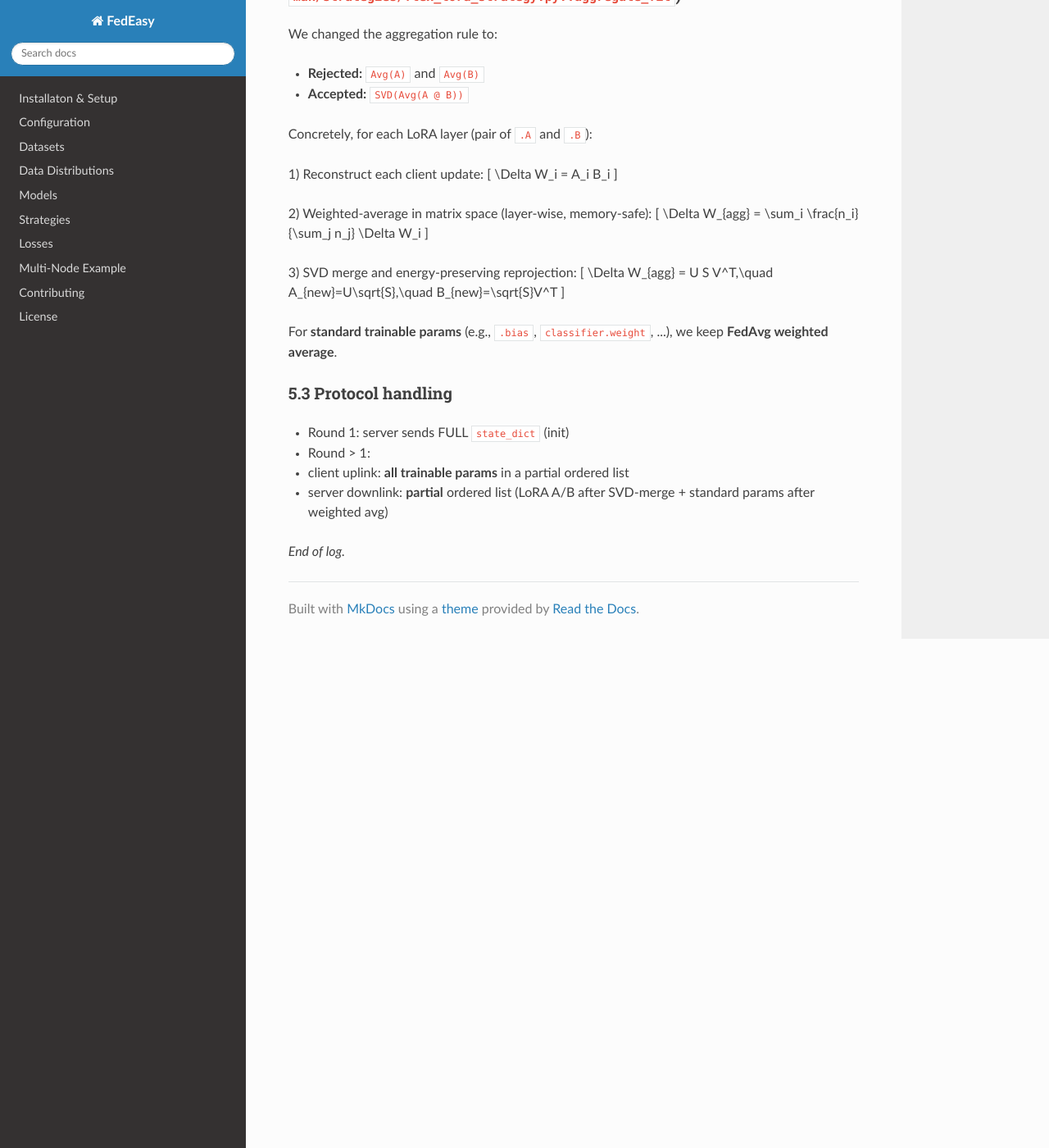
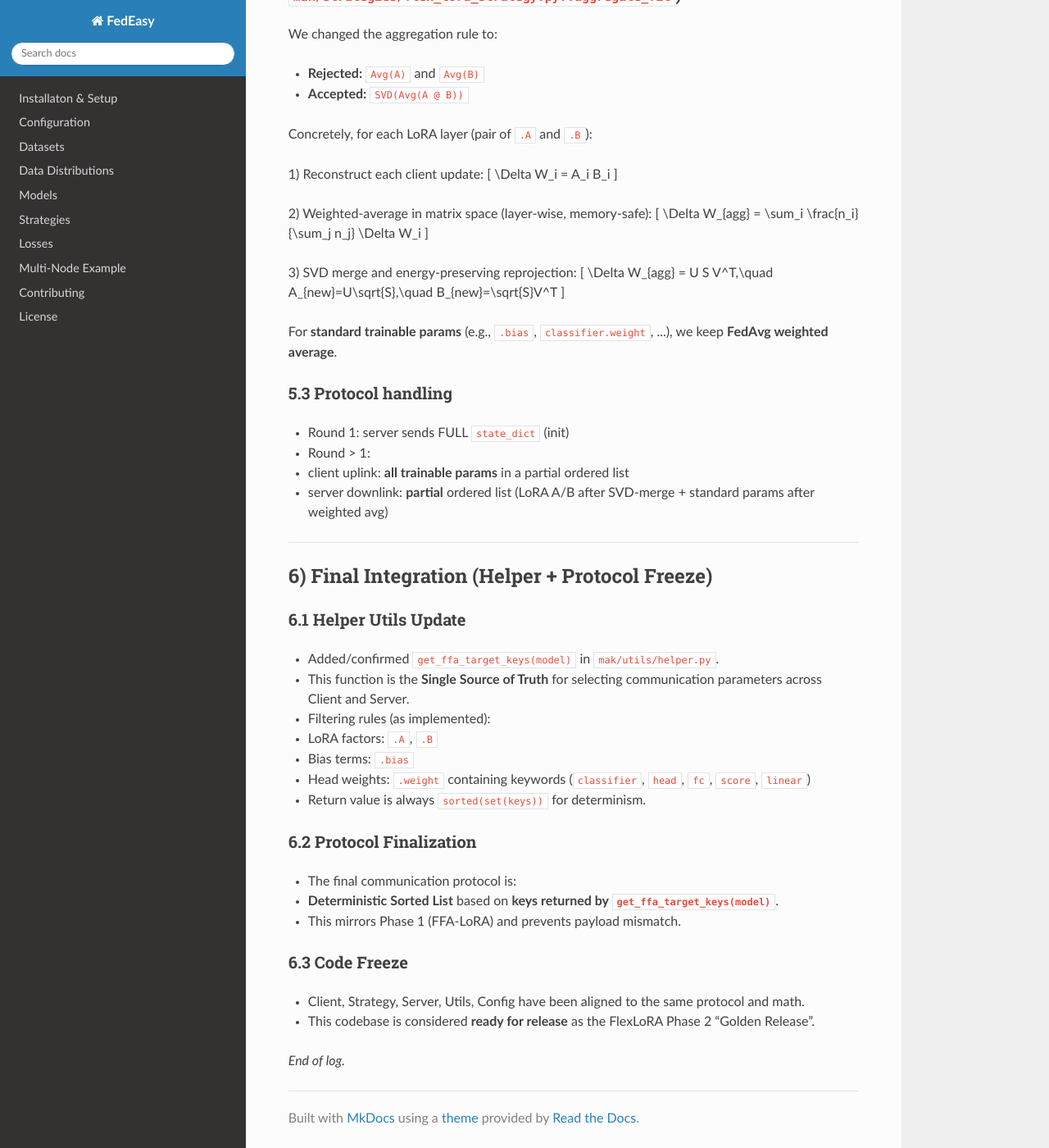
Before and after one commit to phamkhanhquan197/FedKLS, an MkDocs documentation site: the page built from docs/plan_sonvt8_ffa_flex_lora/Flex_LoRA_Implementation_Log.md, in a window 1280 px wide and 1400 px high, scrolled down 2688 px. Shown: the whole window at 82% size. Built offline with MkDocs 1.6.1, drawn with Linux system fonts in a browser that asks for light colours; nearby versions of some CDN libraries; some of the changed text lies outside the part shown.

Commit message:
Logs: update implementation Logs

```diff
--- a/docs/plan_sonvt8_ffa_flex_lora/Flex_LoRA_Implementation_Log.md
+++ b/docs/plan_sonvt8_ffa_flex_lora/Flex_LoRA_Implementation_Log.md
@@ -137,4 +137,26 @@ For **standard trainable params** (e.g., `.bias`, `classifier.weight`, ...), we
   - client uplink: **all trainable params** in a partial ordered list
   - server downlink: **partial** ordered list (LoRA A/B after SVD-merge + standard params after weighted avg)
 
+---
+
+## 6) Final Integration (Helper + Protocol Freeze)
+
+### 6.1 Helper Utils Update
+- Added/confirmed `get_ffa_target_keys(model)` in `mak/utils/helper.py`.
+- This function is the **Single Source of Truth** for selecting communication parameters across Client and Server.
+- Filtering rules (as implemented):
+  - LoRA factors: `.A`, `.B`
+  - Bias terms: `.bias`
+  - Head weights: `.weight` containing keywords (`classifier`, `head`, `fc`, `score`, `linear`)
+- Return value is always `sorted(set(keys))` for determinism.
+
+### 6.2 Protocol Finalization
+- The final communication protocol is:
+  - **Deterministic Sorted List** based on **keys returned by `get_ffa_target_keys(model)`**.
+- This mirrors Phase 1 (FFA-LoRA) and prevents payload mismatch.
+
+### 6.3 Code Freeze
+- Client, Strategy, Server, Utils, Config have been aligned to the same protocol and math.
+- This codebase is considered **ready for release** as the FlexLoRA Phase 2 “Golden Release”.
+
 *End of log.*
```
Also changed, not shown: other parts of docs/plan_sonvt8_ffa_flex_lora/Flex_LoRA_Implementation_Log.md (+1 -1 lines).
